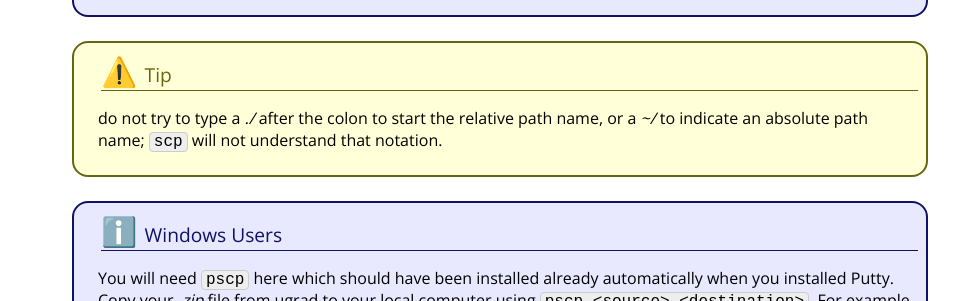
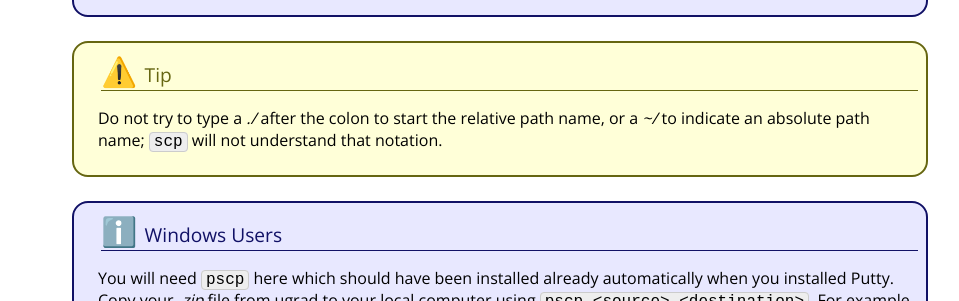
Before and after one commit to jhu-ip/cs220-s22, a Jekyll site: the page built from exercise/ex03a.md, in a window 1280 px wide and 900 px high, scrolled down 4298 px. Shown: the part 203-504 px from the top of the window, without its empty margins (160-1119 px from the left). Built offline with Jekyll 4.4.1, drawn with Linux system fonts in a browser that asks for light colours; some web fonts are replaced.

Commit message:
minor formatting tweak

```diff
--- a/exercise/ex03a.md
+++ b/exercise/ex03a.md
@@ -156,7 +156,7 @@ Prepare your files as if you were asked to submit them to Gradescope for a homew
 	<div class='admonition caution'>
 	<div class='title'>Tip</div>
 	<div class='content'>
-	<p>do not try to type a <em>./</em> after the colon to start the relative path name, or a <em>~/</em> to indicate an absolute path name; <code>scp</code> will not understand that notation.</p>
+	<p>Do not try to type a <em>./</em> after the colon to start the relative path name, or a <em>~/</em> to indicate an absolute path name; <code>scp</code> will not understand that notation.</p>
 	</div>
 	</div>
 	<div class='admonition info'>
```
